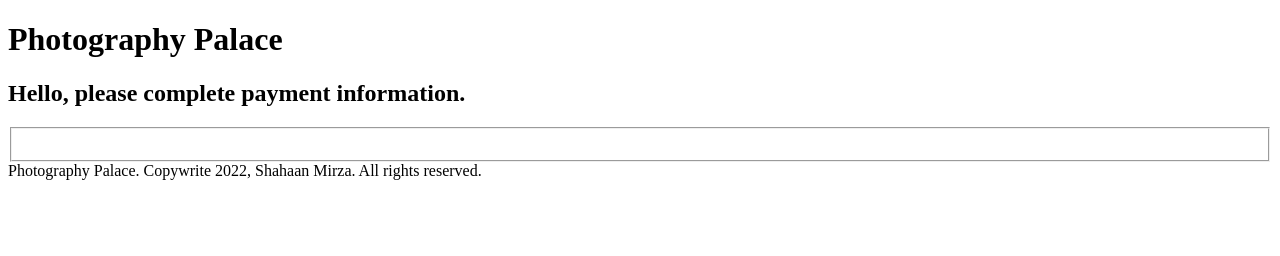
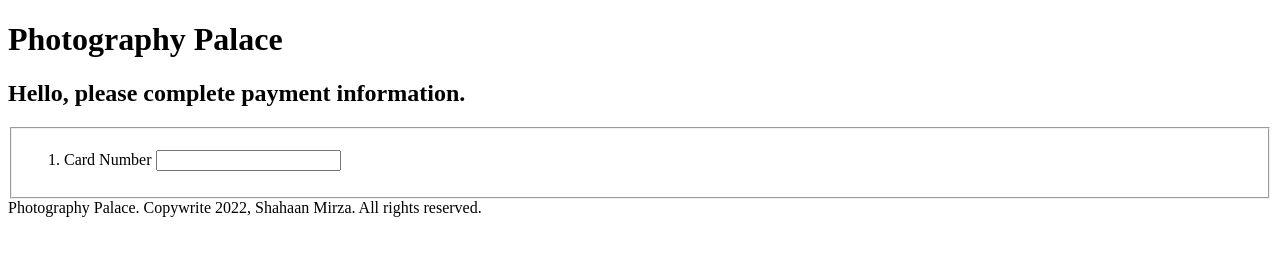
Before and after one commit to shahaanmirza/ShippingAndPaymentForm, a plain HTML site: page payment/index.html in a window 1280 px wide. Drawn offline with Linux system fonts and the light colour scheme; files whose address does not match are found by name.

Commit message:
Add card number label and input

```diff
--- a/payment/index.html
+++ b/payment/index.html
@@ -16,7 +16,10 @@
       <form id="payment" action="../review/.">
         <fieldset name="cardinfoform">
           <ol>
-
+            <li>
+              <label for="cardnumber">Card Number</label>
+              <input type="text" name="cardnumber" id="cardnumber" maxlength="16" required>
+            </li>
           </ol>
         </fieldset>
       </form>
```
